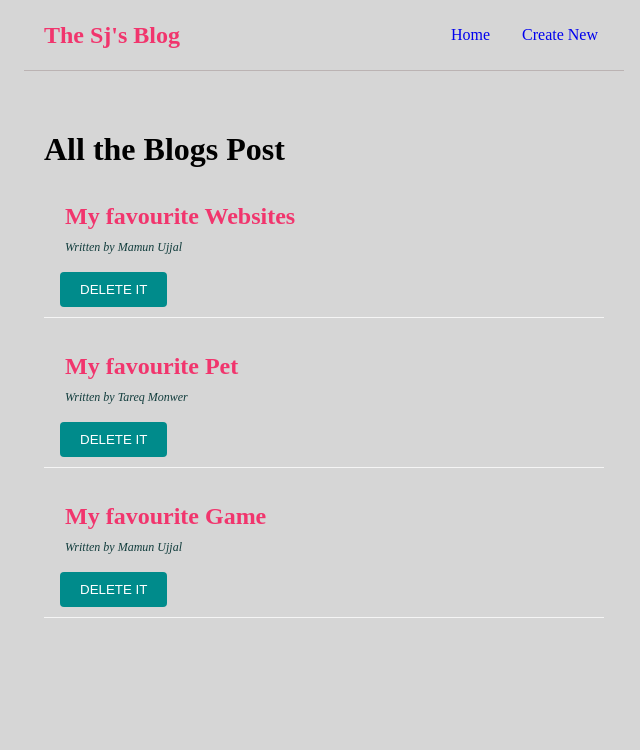
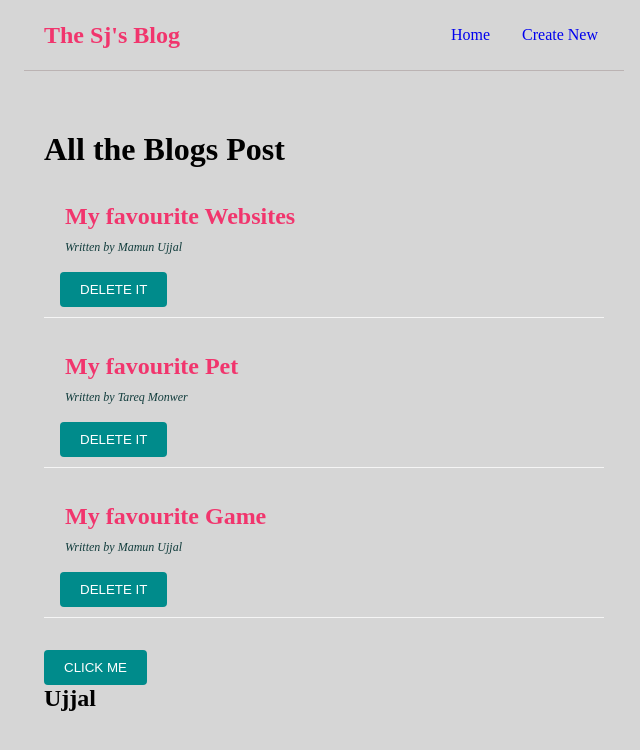
Before and after one commit to mamunsj/learning_react-js, a React (Create React App) app in the folder first-react-app/: page / in a window 1280 px wide. Shown: the top 750 px of the page, without its empty margins (316-956 px from the left). Built offline with nearby package versions, Linux system fonts and the light colour scheme.

Commit message:
useEfect added

```diff
--- a/first-react-app/src/Home.js
+++ b/first-react-app/src/Home.js
@@ -1,4 +1,4 @@
-import { useState } from "react";
+import { useState, useEffect } from "react";
 import BlogsList from "./Blogs";
 
 const Home = () => {
@@ -30,6 +30,13 @@ const Home = () => {
     setBlogs(newBlog);
     console.log(newBlog);
   };
+
+  // useEffect only run after initial render and in every re-render means when the state is changed; we use dependencies separated by comma to explicity says what to do;
+
+  useEffect(() => {
+    console.log("useEffect ran");
+  }, [name, blogs]);
+
   return (
     <div className="home">
       <BlogsList
@@ -37,6 +44,14 @@ const Home = () => {
         title="All the Blogs Post"
         handleDelete={handleDelete}
       />
+      <button
+        onClick={() => {
+          setName("Mamun Sj");
+        }}
+      >
+        Click me{" "}
+      </button>
+      <h2>{name}</h2>
     </div>
   );
 };
```
